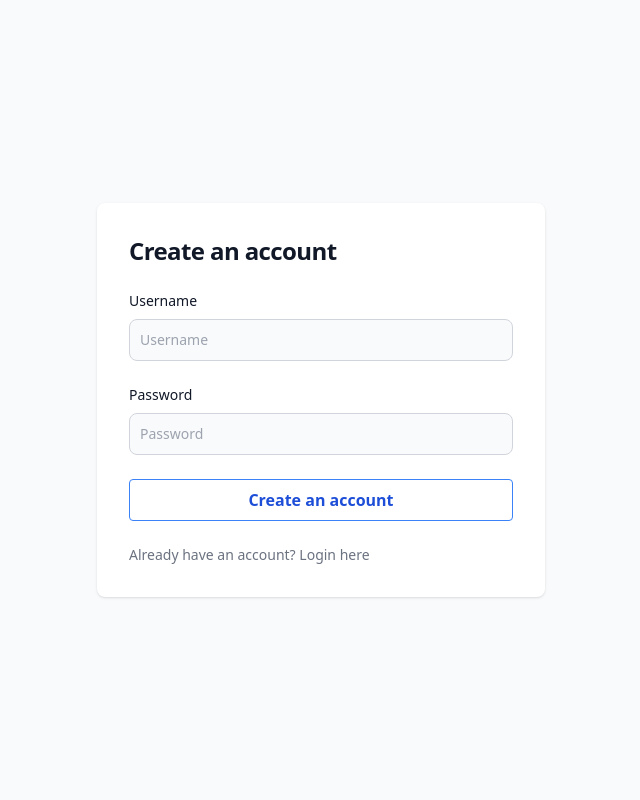
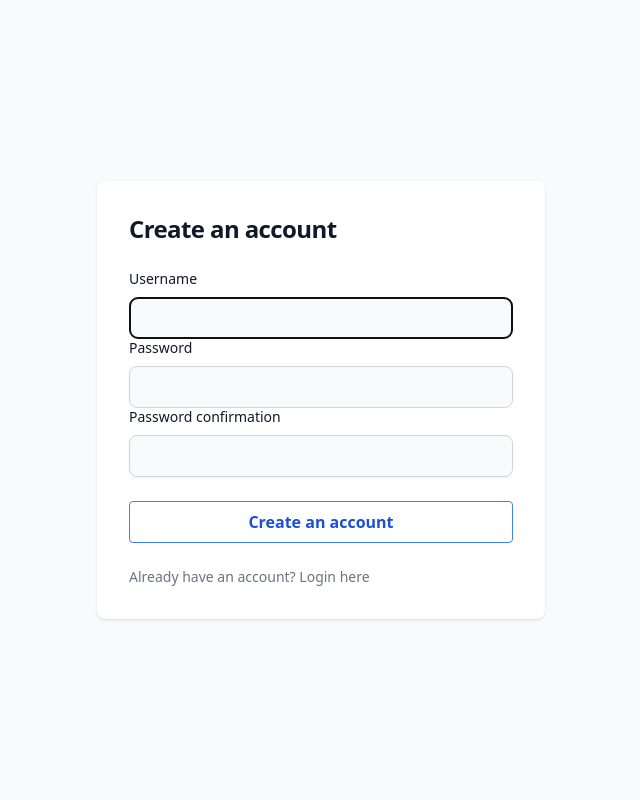
Before and after one commit to reyvanomario/living-spaces, a Django app: page /register/ in a window 1280 px wide. Shown: the whole page, without its empty margins (319-959 px from the left). Run offline with Django 5.2, Linux system fonts and the light colour scheme; some libraries are stand-ins or nearby versions.

```diff
--- a/main/templates/register.html
+++ b/main/templates/register.html
@@ -1,4 +1,6 @@
 {% extends 'base.html' %}
+
+{% load form_tags %}
 
 {% block meta %}
 <title>Register</title>
@@ -17,21 +19,40 @@
                 {% csrf_token %}
                 <input type="hidden" name="remember" value="true">
 
-                  <div>
-                      <label for="username" class="block mb-2 text-sm font-medium text-gray-900 dark:text-white">Username</label>
-                      <input type="text" name="username" id="username" class="bg-gray-50 border border-gray-300 text-gray-900 text-sm rounded-lg focus:ring-primary-600 focus:border-primary-600 block w-full p-2.5 dark:bg-gray-700 dark:border-gray-600 dark:placeholder-gray-400 dark:text-white dark:focus:ring-blue-500 dark:focus:border-blue-500" placeholder="Username" required="">
+                <div class="rounded-md shadow-sm -space-y-px">
+                  {% for field in form %}
+                    <div class="{% if not forloop.first %}mt-4{% endif %}">
+                      <label for="{{ field.id_for_label }}" class="block mb-2 text-sm font-medium text-gray-900 dark:text-white">
+                        {{ field.label }}
+                      </label>
+                      <div class="relative">
+                        {{ field|add_class:"bg-gray-50 border border-gray-300 text-gray-900 text-sm rounded-lg focus:ring-primary-600 focus:border-primary-600 block w-full p-2.5 dark:bg-gray-700 dark:border-gray-600 dark:placeholder-gray-400 dark:text-white dark:focus:ring-blue-500 dark:focus:border-blue-500" }}
+                        <div class="absolute inset-y-0 right-0 pr-3 flex items-center pointer-events-none">
+                          {% if field.errors %}
+                            <svg class="h-5 w-5 text-red-500" fill="currentColor" viewBox="0 0 20 20">
+                              <path fill-rule="evenodd" d="M18 10a8 8 0 11-16 0 8 8 0 0116 0zm-7 4a1 1 0 11-2 0 1 1 0 012 0zm-1-9a1 1 0 00-1 1v4a1 1 0 102 0V6a1 1 0 00-1-1z" clip-rule="evenodd" />
+                            </svg>
+                          {% endif %}
                         </div>
-                  <div>
-                      <label for="password" class="block mb-2 text-sm font-medium text-gray-900 dark:text-white">Password</label>
-                      <input type="password" name="password" id="password" placeholder="Password" class="bg-gray-50 border border-gray-300 text-gray-900 text-sm rounded-lg focus:ring-primary-600 focus:border-primary-600 block w-full p-2.5 dark:bg-gray-700 dark:border-gray-600 dark:placeholder-gray-400 dark:text-white dark:focus:ring-blue-500 dark:focus:border-blue-500" required="">
                       </div>
+                      {% if field.errors %}
+                        {% for error in field.errors %}
+                          <p class="mt-1 text-sm text-red-600">{{ error }}</p>
+                        {% endfor %}
+                      {% endif %}
+                    </div>
+                  {% endfor %}
+                </div>
+
 
                 <div>
                   <button type="submit" class="w-full bg-transparent hover:bg-blue-500 text-blue-700 font-semibold hover:text-white py-2 px-4 border border-blue-500 hover:border-transparent rounded">Create an account</button>
                 </div>
+
                 <p class="text-sm font-light text-gray-500 dark:text-gray-400">
                   Already have an account? <a href="{% url 'main:login' %}" class="font-medium text-primary-600 hover:underline dark:text-primary-500">Login here</a>
                 </p>
+
             </form>
 
             {% if messages %}
@@ -43,6 +64,8 @@
               {% endfor %}
             </div>
             {% endif %}
+
+
         </div>
       </div>
   </div>
--- /dev/null
+++ b/main/templatetags/form_tags.py
@@ -0,0 +1,7 @@
+from django import template
+
+register = template.Library()
+
+@register.filter(name='add_class')
+def add_class(field, css_class):
+    return field.as_widget(attrs={"class": css_class})
```
Also changed, not shown: db.sqlite3, main/templatetags/__init__.py (added). Lines whose indentation alone changed are shown as unchanged.
